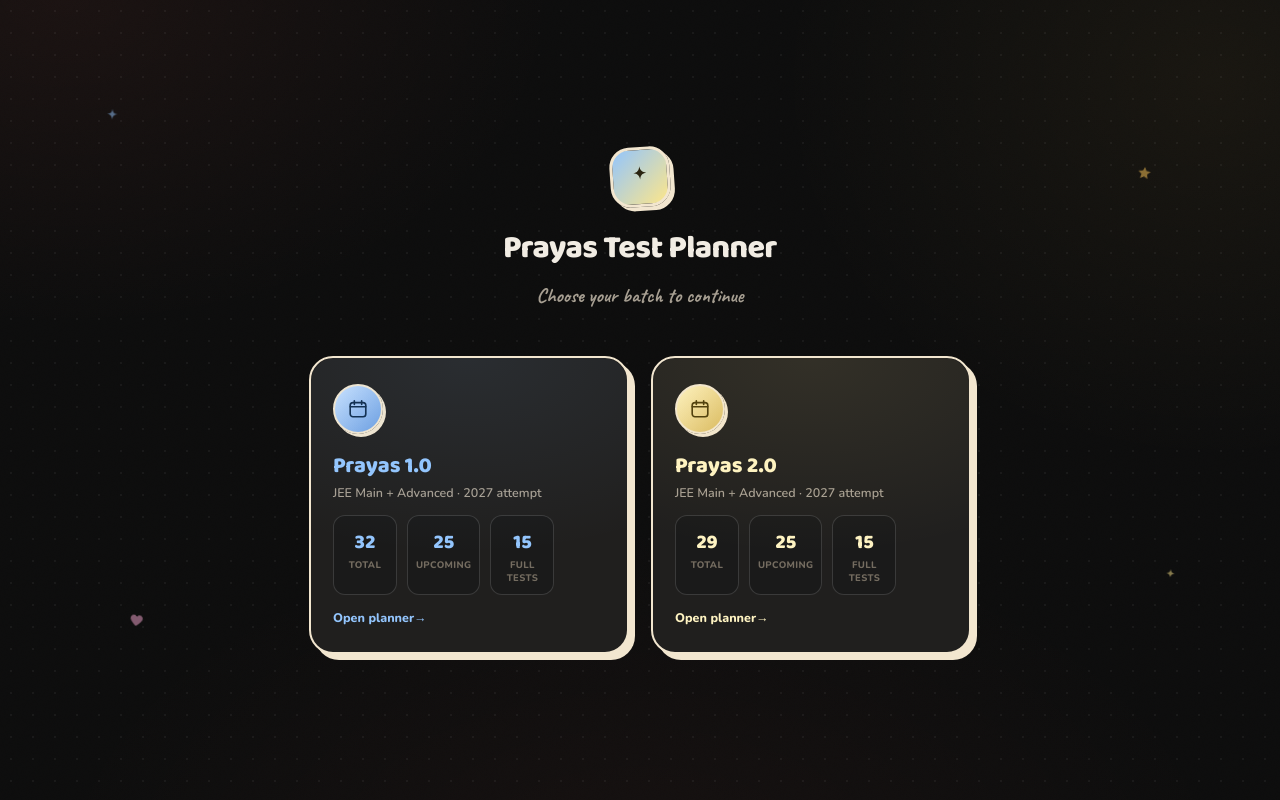
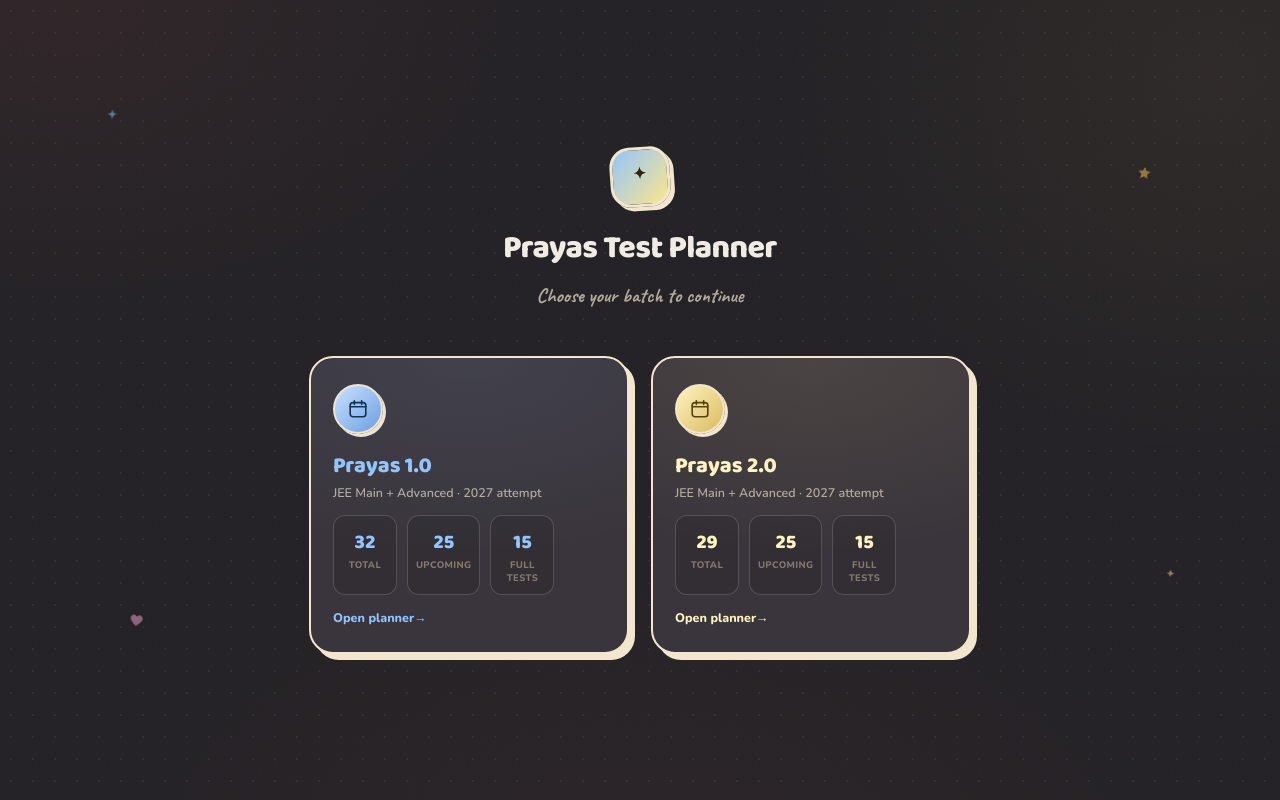
Before and after one commit to arijitsahoo20k-hash/prayas-test-planner, a React (Vite) app: page / in a window 1280 px wide. Built offline with nearby package versions, Linux system fonts and the light colour scheme.

Commit message:
Update index.css

```diff
--- a/src/styles/index.css
+++ b/src/styles/index.css
@@ -8,21 +8,21 @@
 @import url('https://fonts.googleapis.com/css2?family=Baloo+2:wght@600;700;800&family=Nunito:wght@600;700;800&family=Caveat:wght@600;700&display=swap');
 
 :root {
-  --bg: #0d0d0d;
-  --bg2: #121110;
-  --card: #1a1a1a;
-  --card-hi: #201f1e;
-  --card-hi2: #262524;
-  --border: rgba(255,255,255,0.08);
-  --border-hi: rgba(255,255,255,0.14);
+  --bg: #242226;
+  --bg2: #2a272c;
+  --card: #322e34;
+  --card-hi: #3a353c;
+  --card-hi2: #423d45;
+  --border: rgba(255,255,255,0.10);
+  --border-hi: rgba(255,255,255,0.17);
   --ink: #f1ece3;
-  --muted: #a79f92;
-  --muted-dim: #746c60;
+  --muted: #b3aa9e;
+  --muted-dim: #85796d;
 
   /* sticker outline + paper-dot texture */
   --outline: #f2e6cf;
   --outline-soft: rgba(242,230,207,0.35);
-  --dot: rgba(255,255,255,0.05);
+  --dot: rgba(255,255,255,0.06);
 
   /* Prayas 1.0 palette — Sky Whisper */
   --p1-a: #93c5fd;
```
